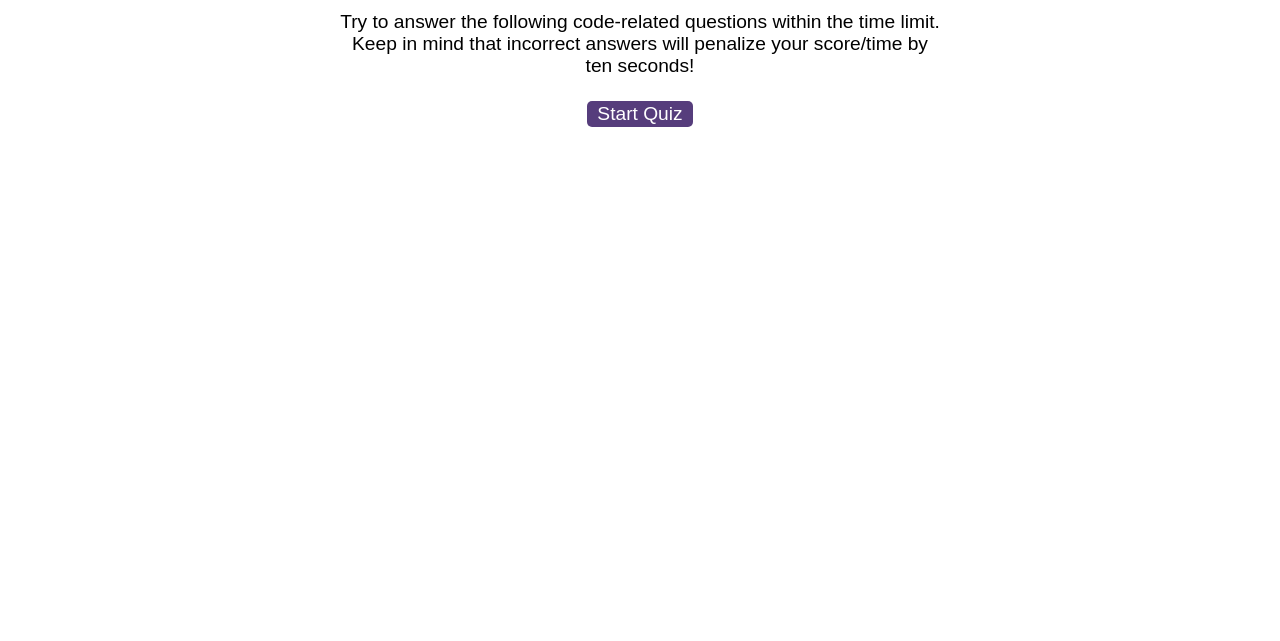
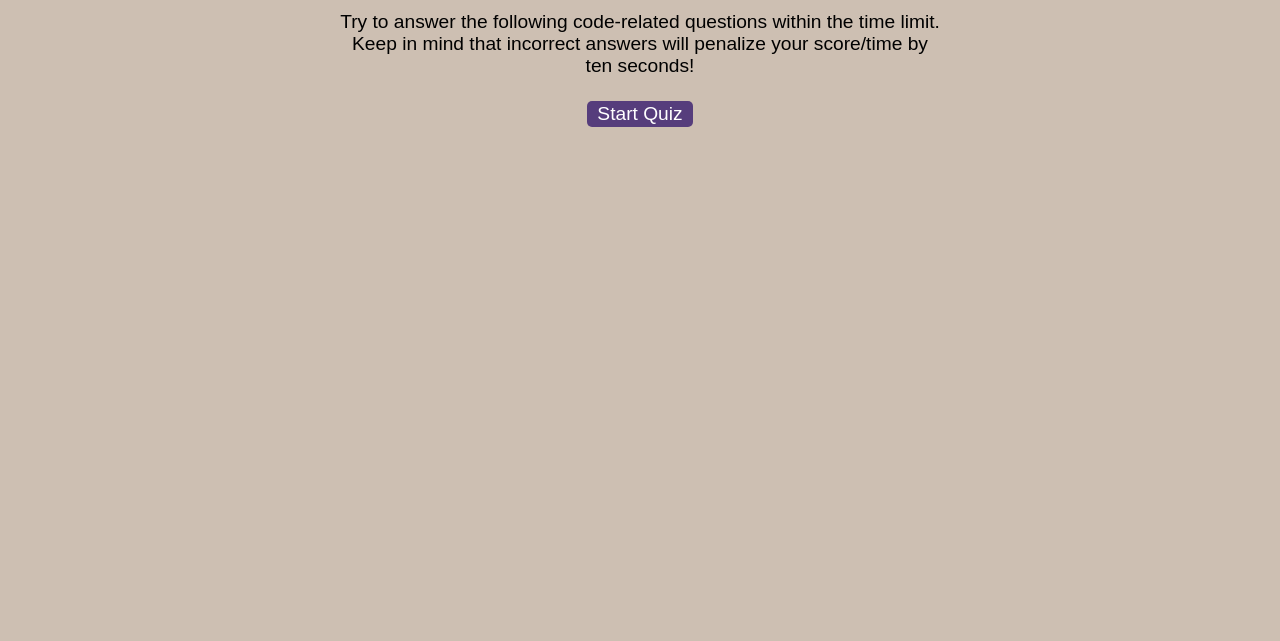
Before and after one commit to Maeevee/Code-Quiz, a plain HTML site: page index.html in a window 1280 px wide. Shown: the part 159-800 px from the top of the page. Drawn offline with Linux system fonts and the light colour scheme.

Commit message:
Update styles.css

```diff
--- a/assets/css/styles.css
+++ b/assets/css/styles.css
@@ -1,6 +1,7 @@
 body {
   font-family: Arial;
   font-size: 120%;
+  background-color: #cdbfb2;
 }
 
 a {
```
